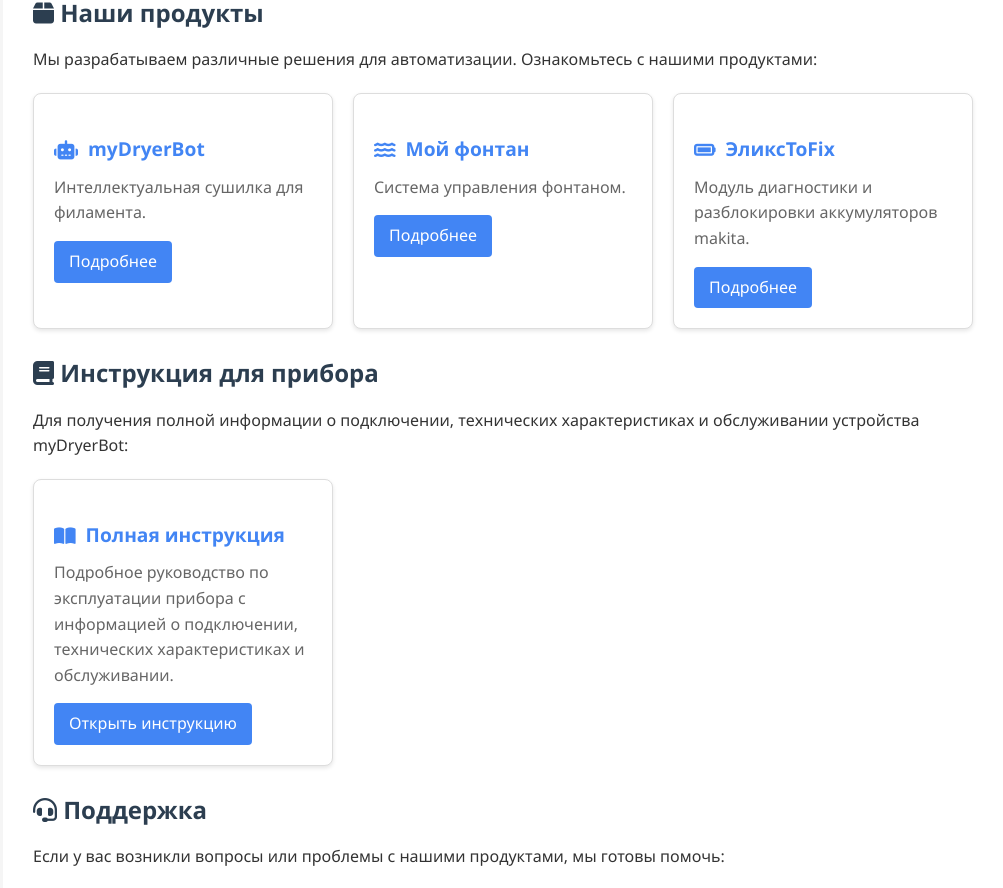
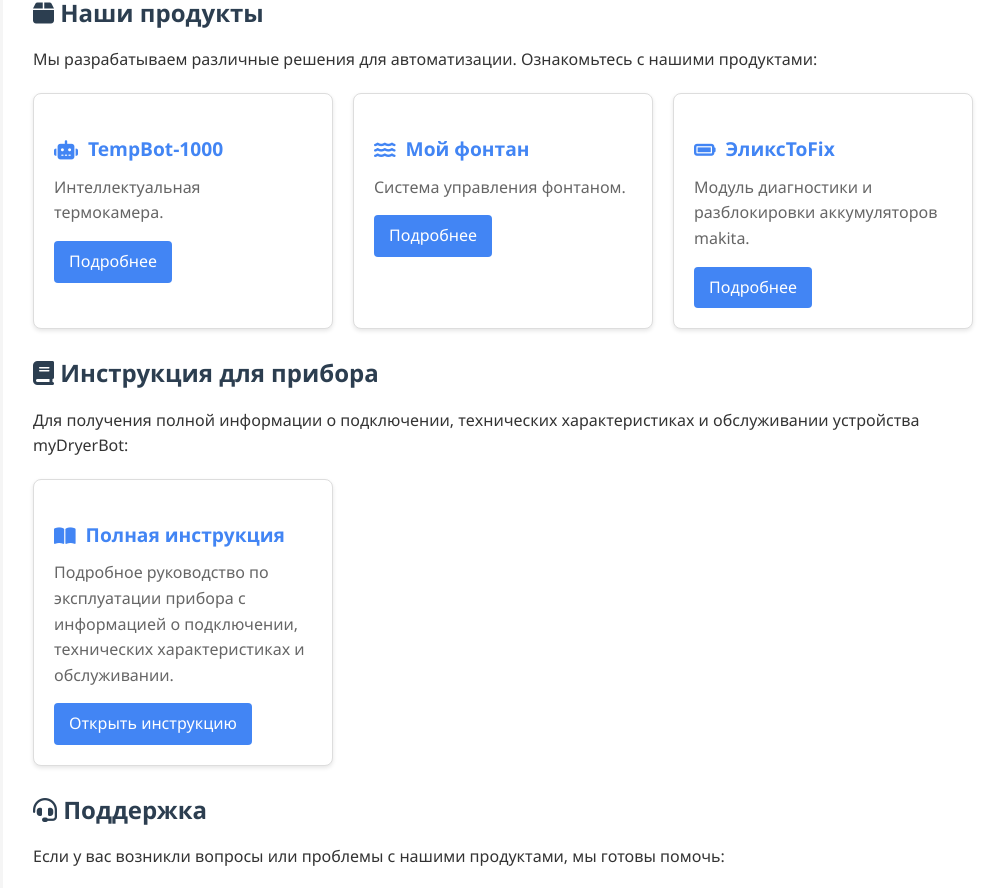
Before and after one commit to NikElectronics/MyDryerBot, a plain HTML site: page index.html in a window 1280 px wide. Shown: the part 9127-10015 px from the top of the page, without its empty margins (277-1280 px from the left). Drawn offline with Linux system fonts and the light colour scheme.

Commit message:
rename website

```diff
--- a/index.html
+++ b/index.html
@@ -905,8 +905,8 @@
 
                     <div class="product-grid">
                         <div class="product-card">
-                            <h3><i class="fas fa-robot"></i> myDryerBot</h3>
-                            <p>Интеллектуальная сушилка для филамента.</p>
+                            <h3><i class="fas fa-robot"></i> TempBot-1000</h3>
+                            <p>Интеллектуальная термокамера.</p>
                             <a href="https://nikelectronics.github.io/MyDryerBot/" class="product-link">Подробнее</a>
                         </div>
 
```
Also changed, not shown: 1 other file.
